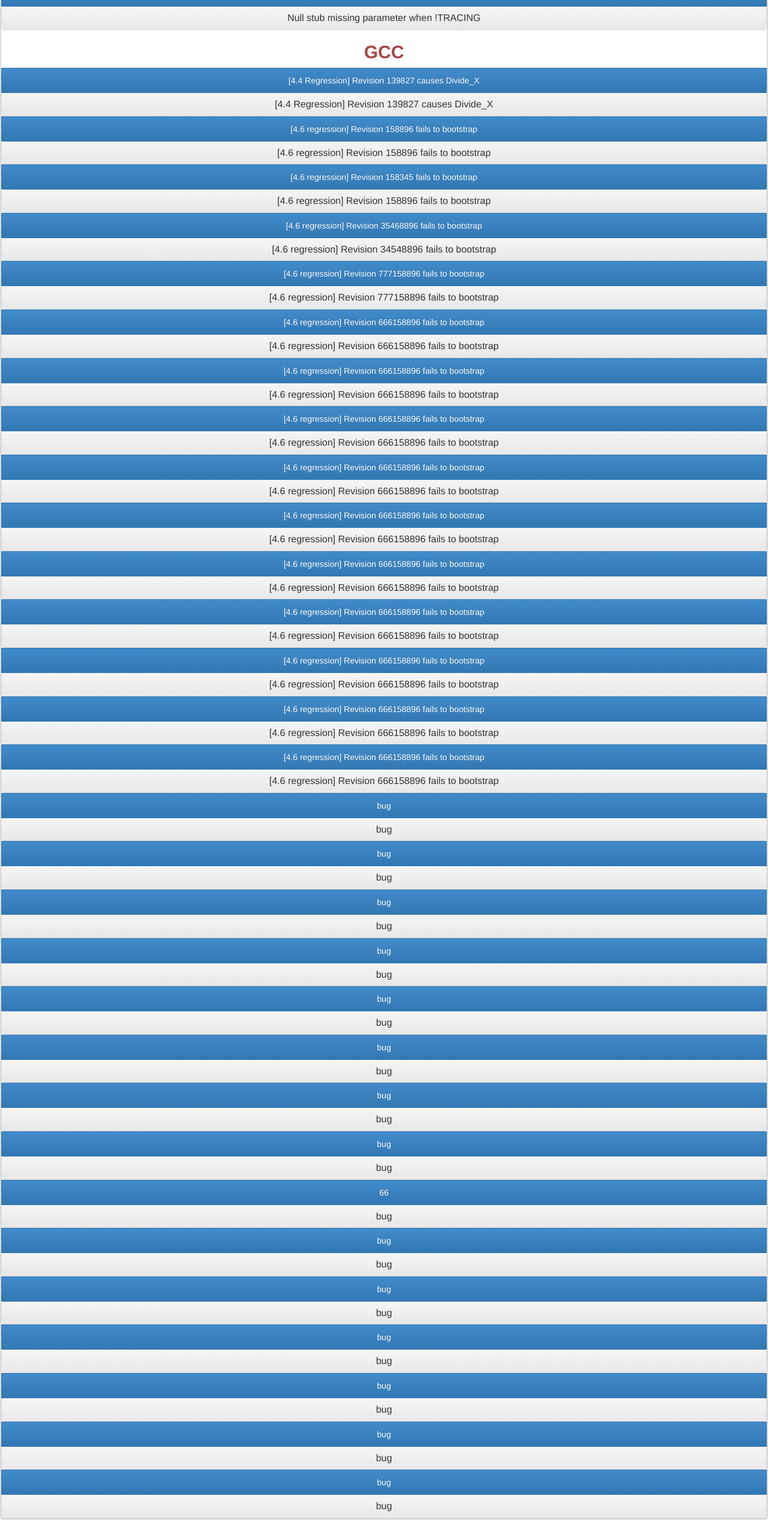
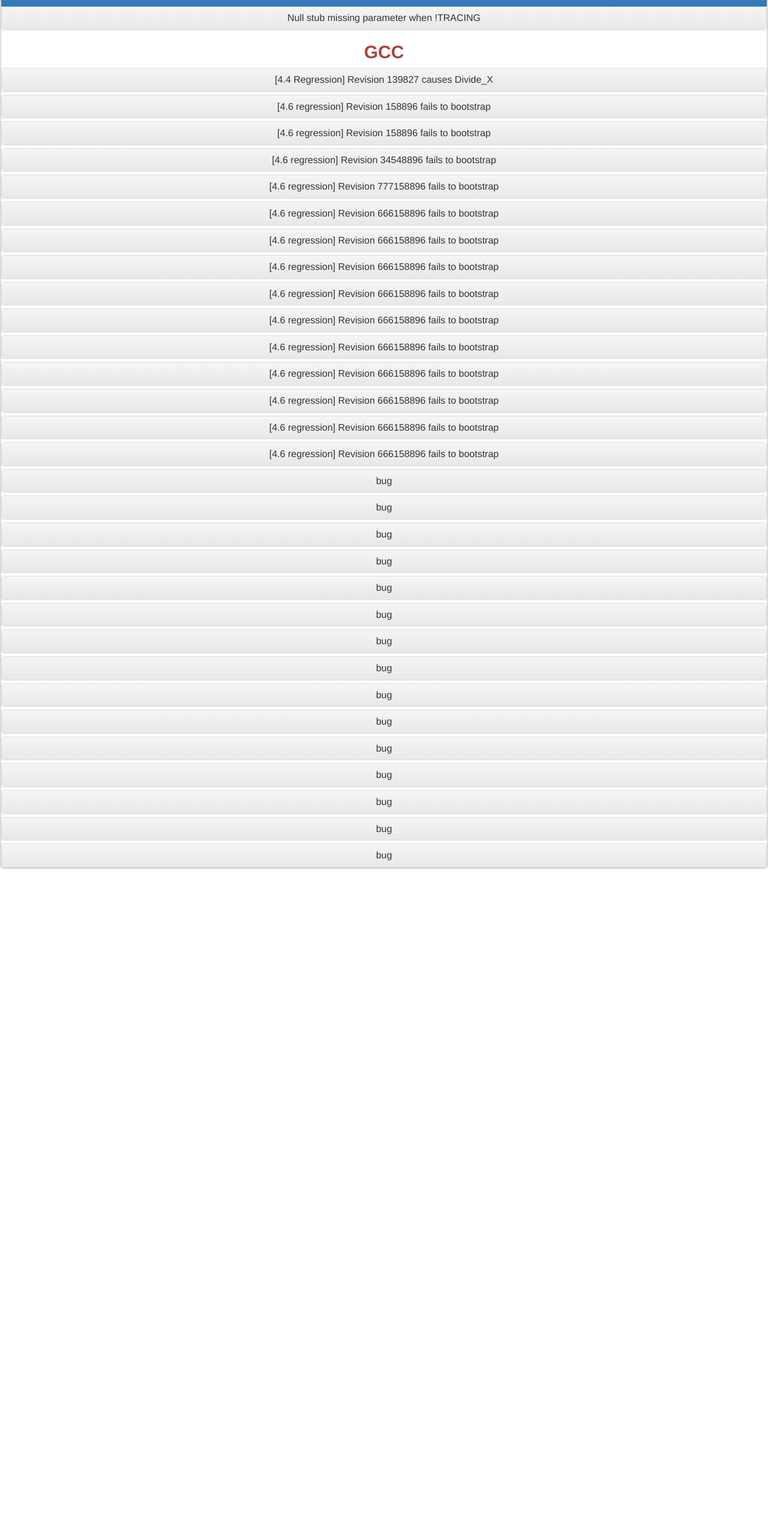
Before and after one commit to bugdb/bugdb.github.io, a plain HTML site: page index.html in a window 1280 px wide. Shown: the part 2846-5380 px from the top of the page at 60% size. After the commit the page ends 4314 px from the top, so only its background shows below. Drawn offline with nearby package versions, Linux system fonts and the light colour scheme.

Commit message:
update index

```diff
--- a/index.html
+++ b/index.html
@@ -747,7 +747,6 @@
 
 	      <h2 class="text-danger"><strong>GCC</strong></h2>
 
-	      <a id="b22" class="list-group-item active">[4.4 Regression] Revision 139827 causes Divide_X</a>
 	      <div class="panel panel-default">
 		<div class="panel-heading">
 		  <h4 class="panel-title">
@@ -766,7 +765,6 @@
 		</div>
 	      </div>
 
-	      <a id="b23" class="list-group-item active">[4.6 regression] Revision 158896 fails to bootstrap</a>
 	      <div class="panel panel-default">
 		<div class="panel-heading">
 		  <h4 class="panel-title">
@@ -785,7 +783,6 @@
 		</div>
 	      </div>
 
-	      <a id="b24" class="list-group-item active">[4.6 regression] Revision 158345 fails to bootstrap</a>
 	      <div class="panel panel-default">
 		<div class="panel-heading">
 		  <h4 class="panel-title">
@@ -804,7 +801,6 @@
 		</div>
 	      </div>
 
-	      <a id="b25" class="list-group-item active">[4.6 regression] Revision 35468896 fails to bootstrap</a>
 	      <div class="panel panel-default">
 		<div class="panel-heading">
 		  <h4 class="panel-title">
@@ -823,7 +819,6 @@
 		</div>
 	      </div>
 
-	      <a id="b26" class="list-group-item active">[4.6 regression] Revision 777158896 fails to bootstrap</a>
 	      <div class="panel panel-default">
 		<div class="panel-heading">
 		  <h4 class="panel-title">
@@ -842,7 +837,6 @@
 		</div>
 	      </div>
 
-	      <a id="b27" class="list-group-item active">[4.6 regression] Revision 666158896 fails to bootstrap</a>
 	      <div class="panel panel-default">
 		<div class="panel-heading">
 		  <h4 class="panel-title">
@@ -861,7 +855,6 @@
 		</div>
 	      </div>
 
-      	      <a id="b28" class="list-group-item active">[4.6 regression] Revision 666158896 fails to bootstrap</a>
 	      <div class="panel panel-default">
 		<div class="panel-heading">
 		  <h4 class="panel-title">
@@ -880,7 +873,6 @@
 		</div>
 	      </div>
 
-	      <a id="b29" class="list-group-item active">[4.6 regression] Revision 666158896 fails to bootstrap</a>
 	      <div class="panel panel-default">
 		<div class="panel-heading">
 		  <h4 class="panel-title">
@@ -899,7 +891,6 @@
 		</div>
 	      </div>
 
-	      <a id="b30" class="list-group-item active">[4.6 regression] Revision 666158896 fails to bootstrap</a>
 	      <div class="panel panel-default">
 		<div class="panel-heading">
 		  <h4 class="panel-title">
@@ -918,7 +909,6 @@
 		</div>
 	      </div>
 
-	      <a id="b31" class="list-group-item active">[4.6 regression] Revision 666158896 fails to bootstrap</a>
 	      <div class="panel panel-default">
 		<div class="panel-heading">
 		  <h4 class="panel-title">
@@ -937,7 +927,6 @@
 		</div>
 	      </div>
 
-	      <a id="b32" class="list-group-item active">[4.6 regression] Revision 666158896 fails to bootstrap</a>
 	      <div class="panel panel-default">
 		<div class="panel-heading">
 		  <h4 class="panel-title">
@@ -956,7 +945,6 @@
 		</div>
 	      </div>
 
-	      <a id="b33" class="list-group-item active">[4.6 regression] Revision 666158896 fails to bootstrap</a>
 	      <div class="panel panel-default">
 		<div class="panel-heading">
 		  <h4 class="panel-title">
@@ -975,7 +963,6 @@
 		</div>
 	      </div>
 
-	      <a id="b34" class="list-group-item active">[4.6 regression] Revision 666158896 fails to bootstrap</a>
 	      <div class="panel panel-default">
 		<div class="panel-heading">
 		  <h4 class="panel-title">
@@ -994,7 +981,6 @@
 		</div>
 	      </div>
 
-	      <a id="b35" class="list-group-item active">[4.6 regression] Revision 666158896 fails to bootstrap</a>
 	      <div class="panel panel-default">
 		<div class="panel-heading">
 		  <h4 class="panel-title">
@@ -1013,7 +999,6 @@
 		</div>
 	      </div>
 
-	      <a id="b36" class="list-group-item active">[4.6 regression] Revision 666158896 fails to bootstrap</a>
 	      <div class="panel panel-default">
 		<div class="panel-heading">
 		  <h4 class="panel-title">
@@ -1034,7 +1019,6 @@
 
 	      <!-- Marcos Paulo GCC -->
 
-	      <a id="b37" class="list-group-item active">bug</a>
 	      <div class="panel panel-default">
 		<div class="panel-heading">
 		  <h4 class="panel-title">
@@ -1052,7 +1036,6 @@
 		</div>
 	      </div>
 
-	      <a id="b38" class="list-group-item active">bug</a>
 	      <div class="panel panel-default">
 		<div class="panel-heading">
 		  <h4 class="panel-title">
@@ -1070,7 +1053,6 @@
 		</div>
 	      </div>
 
-	      <a id="b39" class="list-group-item active">bug</a>
 	      <div class="panel panel-default">
 		<div class="panel-heading">
 		  <h4 class="panel-title">
@@ -1088,7 +1070,6 @@
 		</div>
 	      </div>
 
-	      <a id="b40" class="list-group-item active">bug</a>
 	      <div class="panel panel-default">
 		<div class="panel-heading">
 		  <h4 class="panel-title">
@@ -1106,7 +1087,6 @@
 		</div>
 	      </div>
 
-	      <a id="b41" class="list-group-item active">bug</a>
 	      <div class="panel panel-default">
 		<div class="panel-heading">
 		  <h4 class="panel-title">
@@ -1124,7 +1104,6 @@
 		</div>
 	      </div>
 
-	      <a id="b42" class="list-group-item active">bug</a>
 	      <div class="panel panel-default">
 		<div class="panel-heading">
 		  <h4 class="panel-title">
@@ -1142,7 +1121,6 @@
 		</div>
 	      </div>
 
-	      <a id="b43" class="list-group-item active">bug</a>
 	      <div class="panel panel-default">
 		<div class="panel-heading">
 		  <h4 class="panel-title">
@@ -1160,7 +1138,6 @@
 		</div>
 	      </div>
 
-	      <a id="b44" class="list-group-item active">bug</a>
 	      <div class="panel panel-default">
 		<div class="panel-heading">
 		  <h4 class="panel-title">
@@ -1178,7 +1155,6 @@
 		</div>
 	      </div>
 
-	      <a id="b45" class="list-group-item active">66</a>
 	      <div class="panel panel-default">
 		<div class="panel-heading">
 		  <h4 class="panel-title">
@@ -1196,7 +1172,6 @@
 		</div>
 	      </div>
 
-	      <a id="b46" class="list-group-item active">bug</a>
 	      <div class="panel panel-default">
 		<div class="panel-heading">
 		  <h4 class="panel-title">
@@ -1214,7 +1189,6 @@
 		</div>
 	      </div>
 
-	      <a id="b47" class="list-group-item active">bug</a>
 	      <div class="panel panel-default">
 		<div class="panel-heading">
 		  <h4 class="panel-title">
@@ -1232,7 +1206,6 @@
 		</div>
 	      </div>
 
-	      <a id="b48" class="list-group-item active">bug</a>
 	      <div class="panel panel-default">
 		<div class="panel-heading">
 		  <h4 class="panel-title">
@@ -1250,7 +1223,6 @@
 		</div>
 	      </div>
 
-	      <a id="b49" class="list-group-item active">bug</a>
 	      <div class="panel panel-default">
 		<div class="panel-heading">
 		  <h4 class="panel-title">
@@ -1268,7 +1240,6 @@
 		</div>
 	      </div>
 
-	      <a id="b50" class="list-group-item active">bug</a>
 	      <div class="panel panel-default">
 		<div class="panel-heading">
 		  <h4 class="panel-title">
@@ -1286,7 +1257,6 @@
 		</div>
 	      </div>
 
-	      <a id="b51" class="list-group-item active">bug</a>
 	      <div class="panel panel-default">
 		<div class="panel-heading">
 		  <h4 class="panel-title">
```
